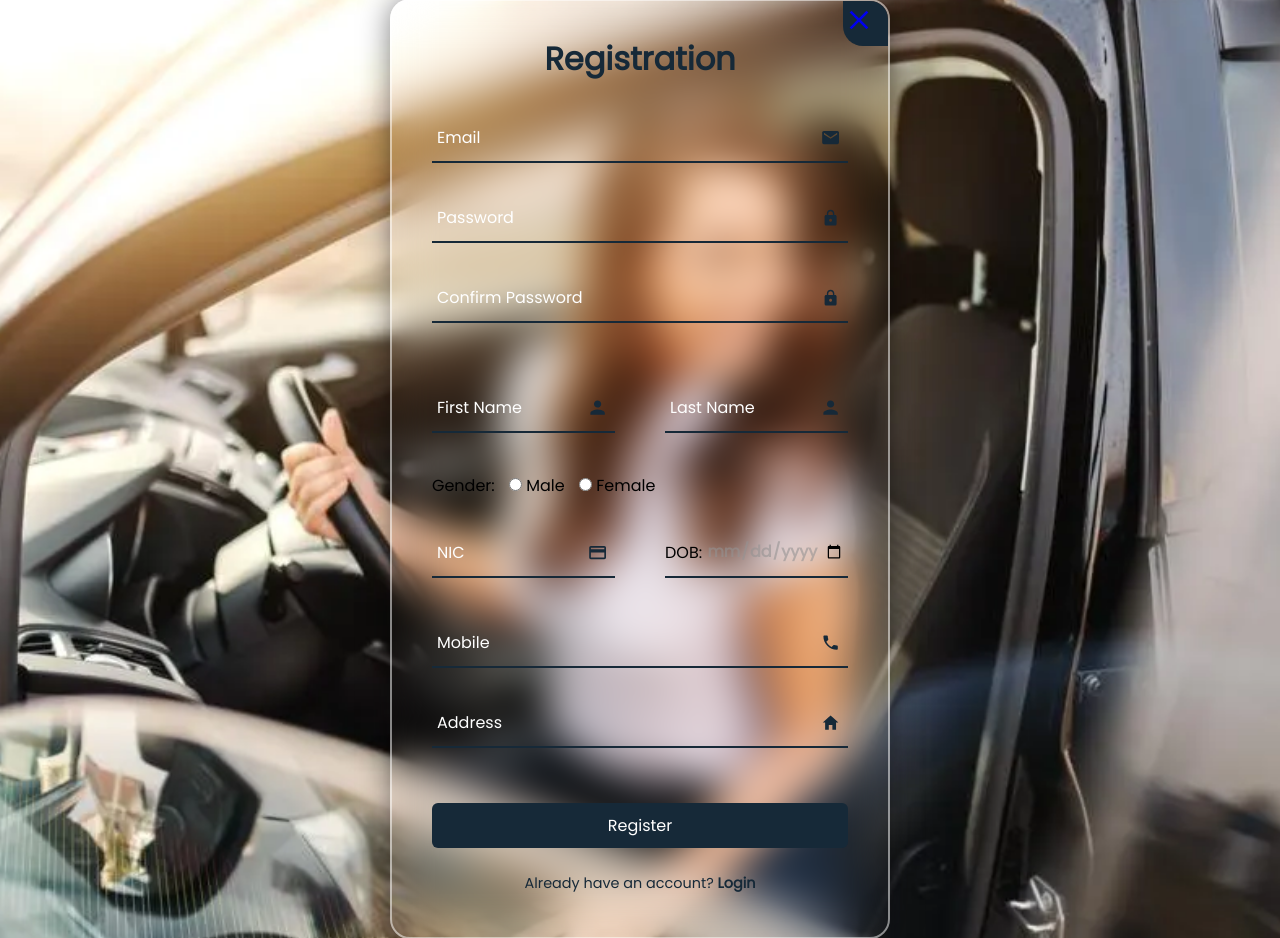
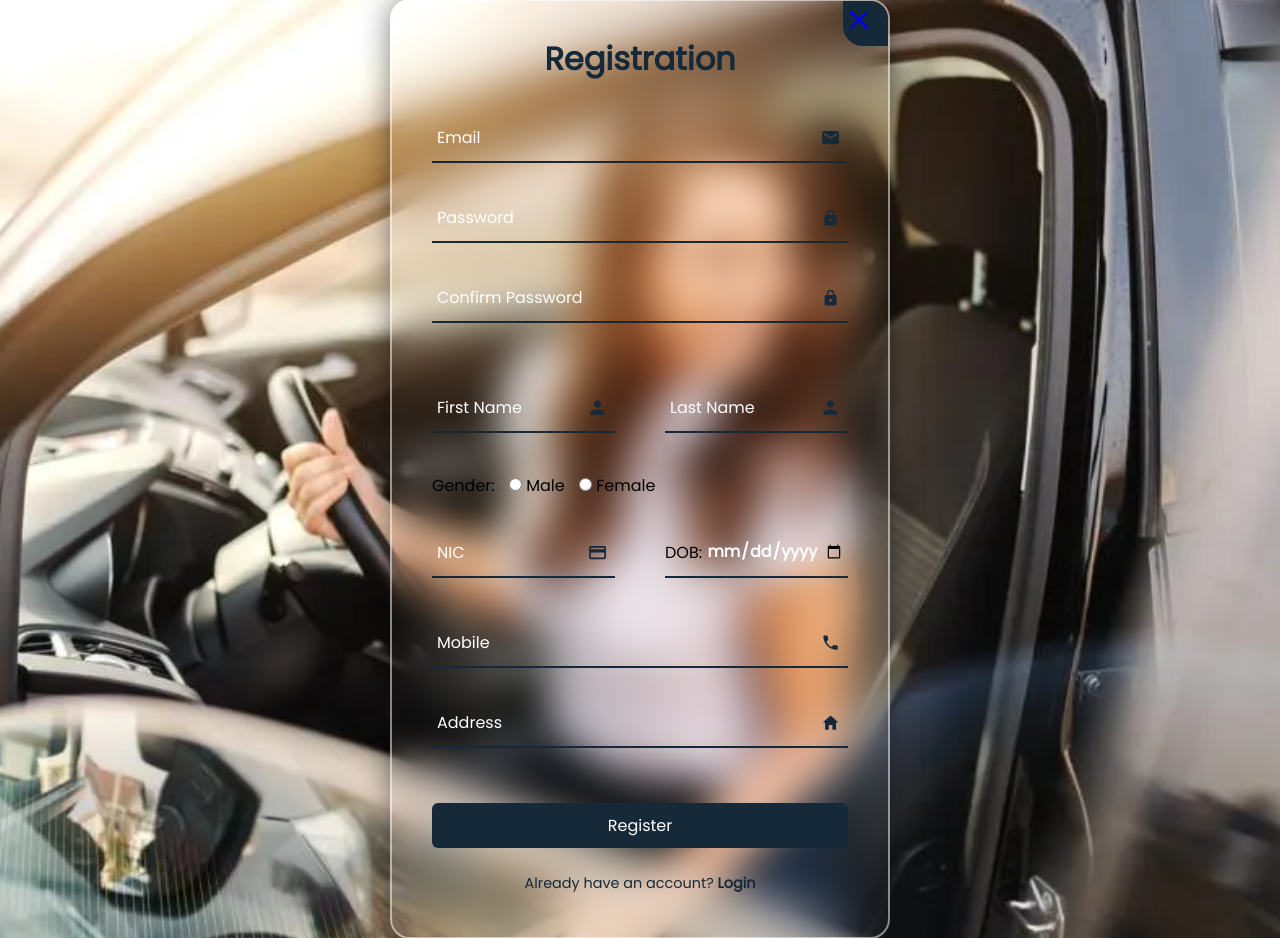
Before and after one commit to Umindu2003/vehicle_rent, a PHP site: page /register/register.php in a window 1280 px wide. Shown: the part 51-989 px from the top of the page. Run offline with PHP 8.4, Linux system fonts and the light colour scheme.

Commit message:
changed reg label color

```diff
--- a/register/reg_styles.css
+++ b/register/reg_styles.css
@@ -131,11 +131,10 @@ body {
     border: none;
     outline: none;
     font-size: 1em;
-    color: #162938;
+    color: #ffffff;
     font-weight: 600;
     /* padding: 0 35px 0 5px; */
     cursor: pointer;
-    color: #94939396;
 }
 
 .form2 .DOB label {
```
